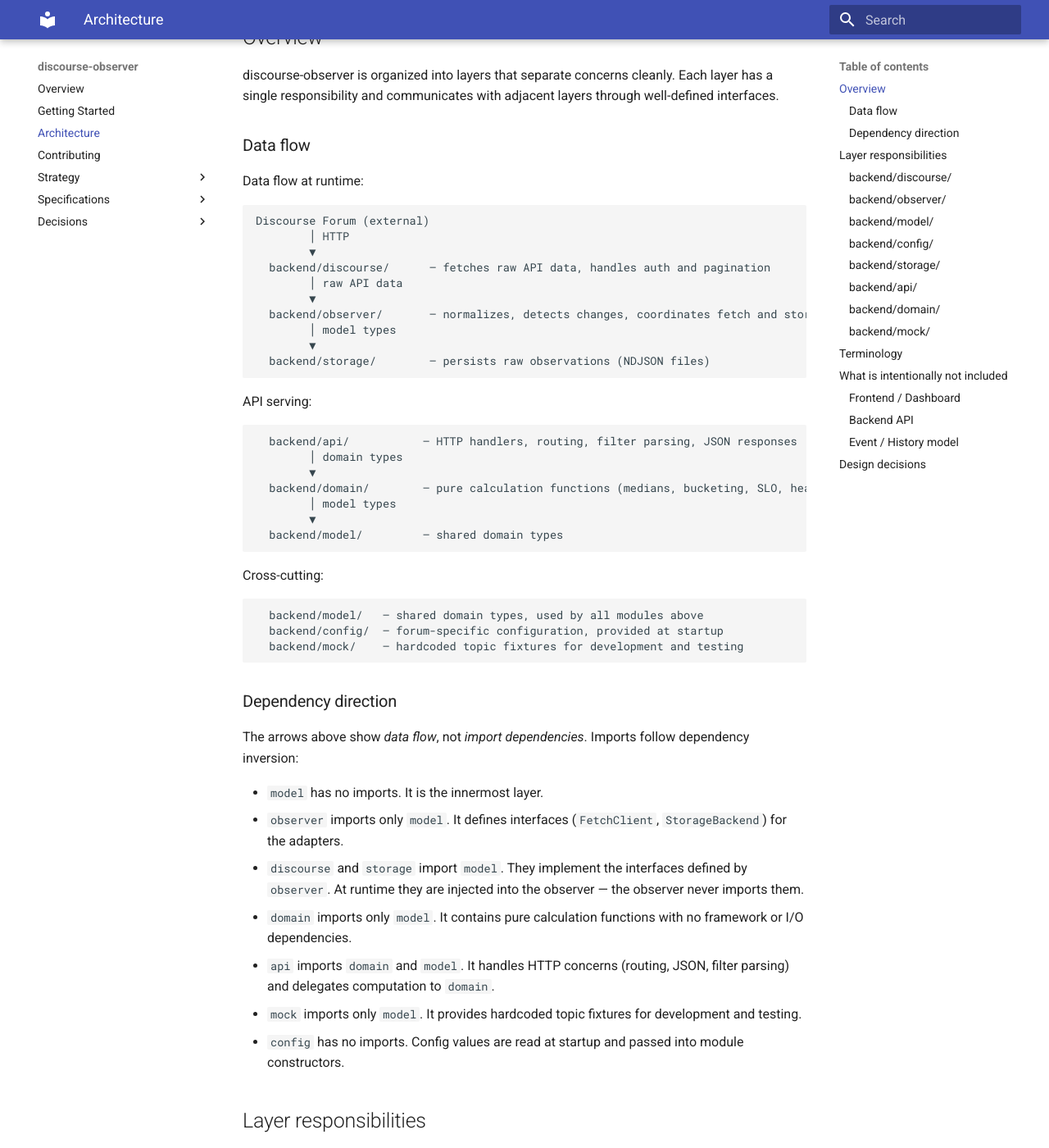
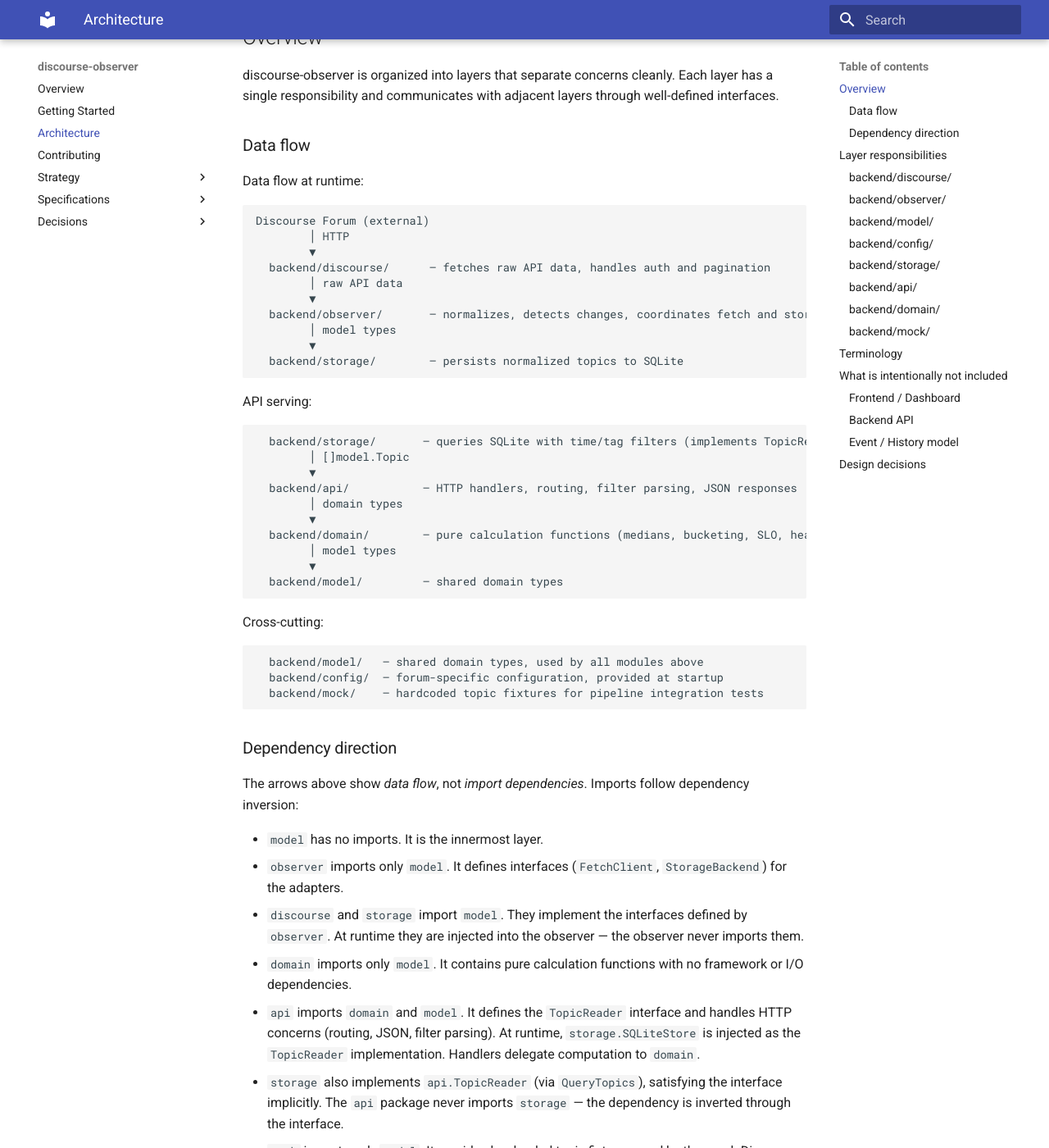
Before and after one commit to MorganDigitalAsyncTransparency/community, an MkDocs documentation site: the page built from discourse-observer/ARCHITECTURE.md, in a window 1280 px wide and 1400 px high, scrolled down 243 px. Shown: the whole window at 82% size. Built offline with MkDocs 1.6.1 and Material for MkDocs 9.7.7, drawn with Linux system fonts in a browser that asks for light colours; some of the changed text lies outside the part shown.

Commit message:
Update docs for SQLite API wiring design
Record design decisions in ARCHITECTURE.md: TopicReader interface,
QueryTopics method on SQLiteStore, dependency inversion, SQL filter
strategy. Update CLAUDE.md current state to reflect SQLite as the
API data source instead of mock.

Co-Authored-By: Claude Opus 4.6 (1M context) <noreply@anthropic.com>

````diff
--- a/discourse-observer/ARCHITECTURE.md
+++ b/discourse-observer/ARCHITECTURE.md
@@ -20,12 +20,15 @@ Discourse Forum (external)
   backend/observer/       — normalizes, detects changes, coordinates fetch and store
         │ model types
         ▼
-  backend/storage/        — persists raw observations (NDJSON files)
+  backend/storage/        — persists normalized topics to SQLite
 ```
 
 API serving:
 
 ```text
+  backend/storage/       — queries SQLite with time/tag filters (implements TopicReader)
+        │ []model.Topic
+        ▼
   backend/api/           — HTTP handlers, routing, filter parsing, JSON responses
         │ domain types
         ▼
@@ -40,7 +43,7 @@ Cross-cutting:
 ```text
   backend/model/   — shared domain types, used by all modules above
   backend/config/  — forum-specific configuration, provided at startup
-  backend/mock/    — hardcoded topic fixtures for development and testing
+  backend/mock/    — hardcoded topic fixtures for pipeline integration tests
 ```
 
 ### Dependency direction
@@ -51,8 +54,9 @@ The arrows above show *data flow*, not *import dependencies*. Imports follow dep
 - `observer` imports only `model`. It defines interfaces (`FetchClient`, `StorageBackend`) for the adapters.
 - `discourse` and `storage` import `model`. They implement the interfaces defined by `observer`. At runtime they are injected into the observer — the observer never imports them.
 - `domain` imports only `model`. It contains pure calculation functions with no framework or I/O dependencies.
-- `api` imports `domain` and `model`. It handles HTTP concerns (routing, JSON, filter parsing) and delegates computation to `domain`.
-- `mock` imports only `model`. It provides hardcoded topic fixtures for development and testing.
+- `api` imports `domain` and `model`. It defines the `TopicReader` interface and handles HTTP concerns (routing, JSON, filter parsing). At runtime, `storage.SQLiteStore` is injected as the `TopicReader` implementation. Handlers delegate computation to `domain`.
+- `storage` also implements `api.TopicReader` (via `QueryTopics`), satisfying the interface implicitly. The `api` package never imports `storage` — the dependency is inverted through the interface.
+- `mock` imports only `model`. It provides hardcoded topic fixtures used by the mock Discourse server for pipeline integration tests.
 - `config` has no imports. Config values are read at startup and passed into module constructors.
 
 ## Layer responsibilities
@@ -83,11 +87,11 @@ The config module has no imports. Config values are provided to other modules at
 
 ### backend/storage/
 
-Persists normalized topics. The current implementation uses SQLite (decided in [ADR 0006](docs/decisions/0006-analytical-storage.md)) to store the pipeline output. Raw append-only NDJSON files (decided in [ADR 0005](docs/decisions/0005-storage-format.md)) are planned for a future layer. The storage interface (`StorageBackend`) is defined by `observer/` and implemented here.
+Persists normalized topics in SQLite (decided in [ADR 0006](docs/decisions/0006-analytical-storage.md)). Serves two consumers: the observer writes topics via `StoreTopics` (implementing `observer.StorageBackend`), and the API reads topics via `QueryTopics` (implementing `api.TopicReader`). `QueryTopics` accepts time-range and tag filters, pushing them to SQL WHERE clauses. Raw append-only NDJSON files (decided in [ADR 0005](docs/decisions/0005-storage-format.md)) are planned for a future layer.
 
 ### backend/api/
 
-HTTP handlers for all `/api/v1/` endpoints defined in the [API contract](specs/api/api-contract.md). Responsible for routing, query parameter parsing and validation, filter application, and JSON response encoding. Delegates all computation to `backend/domain/`. Does not contain business logic.
+HTTP handlers for all `/api/v1/` endpoints defined in the [API contract](specs/api/api-contract.md). Responsible for routing, query parameter parsing and validation, filter application, and JSON response encoding. Defines the `TopicReader` interface — the abstraction through which handlers load topics from the store. Each handler resolves filter parameters to `model.QueryOpts`, queries the store, then delegates computation to `backend/domain/`. Does not contain business logic.
 
 ### backend/domain/
 
@@ -95,7 +99,7 @@ Pure calculation functions implementing domain aggregates: medians, time bucketi
 
 ### backend/mock/
 
-Hardcoded topic fixtures used as the data source during development. Provides a realistic set of topics covering all endpoint scenarios (unreplied, resolved, stalled, untagged, multi-tag). Also used by the mock Discourse server (`discourse/mockserver/`) for pipeline integration tests. The API layer still reads from `mock/`; wiring it to SQLite is the next step.
+Hardcoded topic fixtures providing a realistic dataset covering all endpoint scenarios (unreplied, resolved, stalled, untagged, multi-tag). Used by the mock Discourse server (`discourse/mockserver/`) for pipeline integration tests and by API contract tests (seeded into a temporary SQLite database). The API layer does not import `mock/` at runtime — it reads from SQLite.
 
 ## Terminology
 
@@ -119,7 +123,7 @@ A React/TypeScript frontend exists in `frontend/` and renders a multi-page dashb
 
 The API contract is specified in [specs/api/api-contract.md](specs/api/api-contract.md). It defines domain aggregate endpoints that serve pre-computed data to the frontend and future consumers (MCP servers, CLI tools). The responsibility model — why the backend computes aggregates rather than serving raw data — is recorded in [ADR 0012](docs/decisions/0012-api-responsibility-model.md).
 
-The API is implemented in `backend/api/` with domain calculations in `backend/domain/`. It currently serves mock data from `backend/mock/`. The data pipeline (fetch → observe → store) is implemented and tested, but the API layer has not yet been wired to read from SQLite. That integration is the next step.
+The API is implemented in `backend/api/` with domain calculations in `backend/domain/`. Handlers read topics from SQLite via the `TopicReader` interface, with time and tag filters pushed to SQL. The data pipeline (fetch → observe → store) populates the same SQLite database that the API reads from.
 
 ### Event / History model
 
````
Also changed, not shown: discourse-observer/CLAUDE.md (+1 -1 lines).
